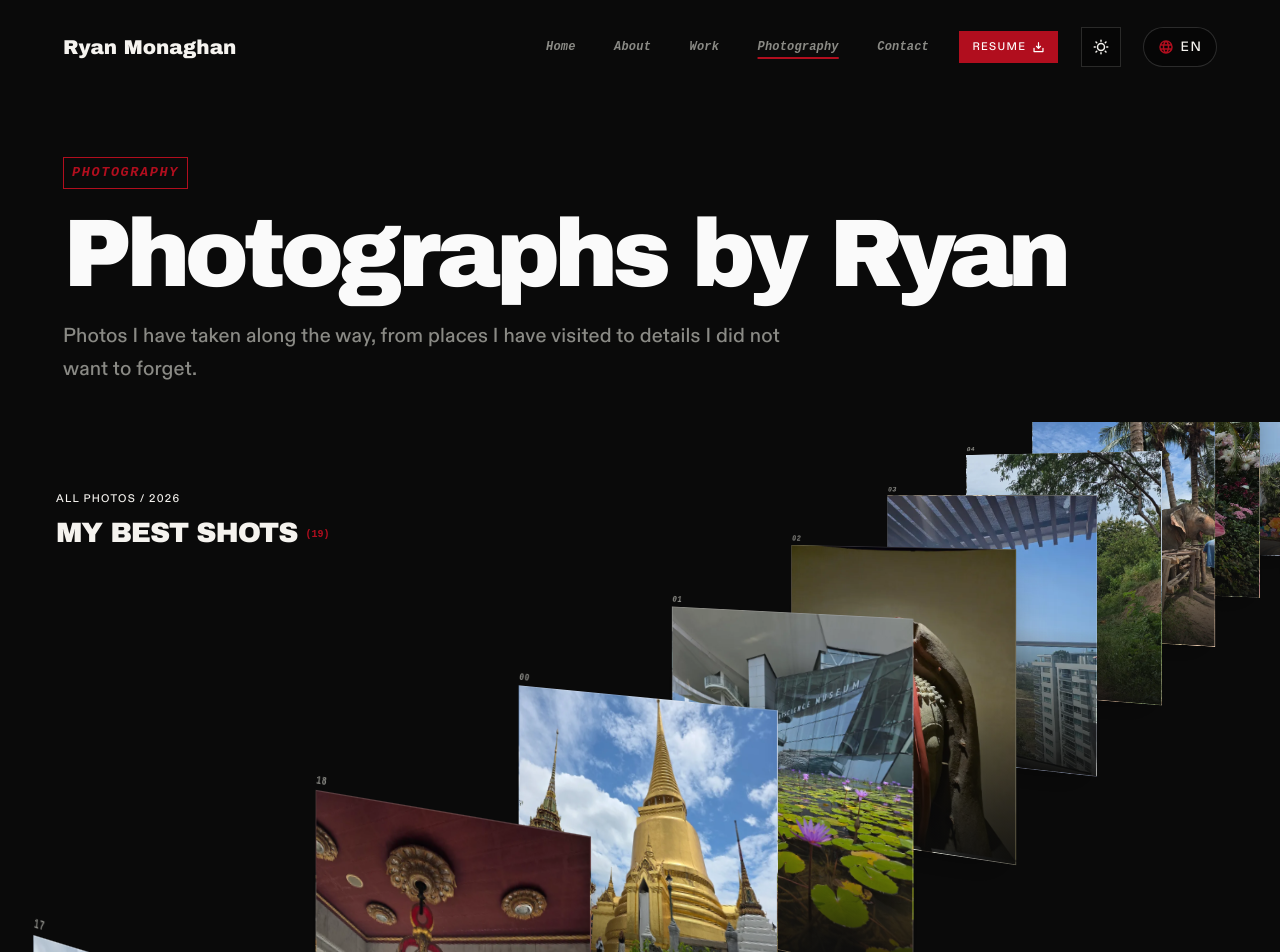
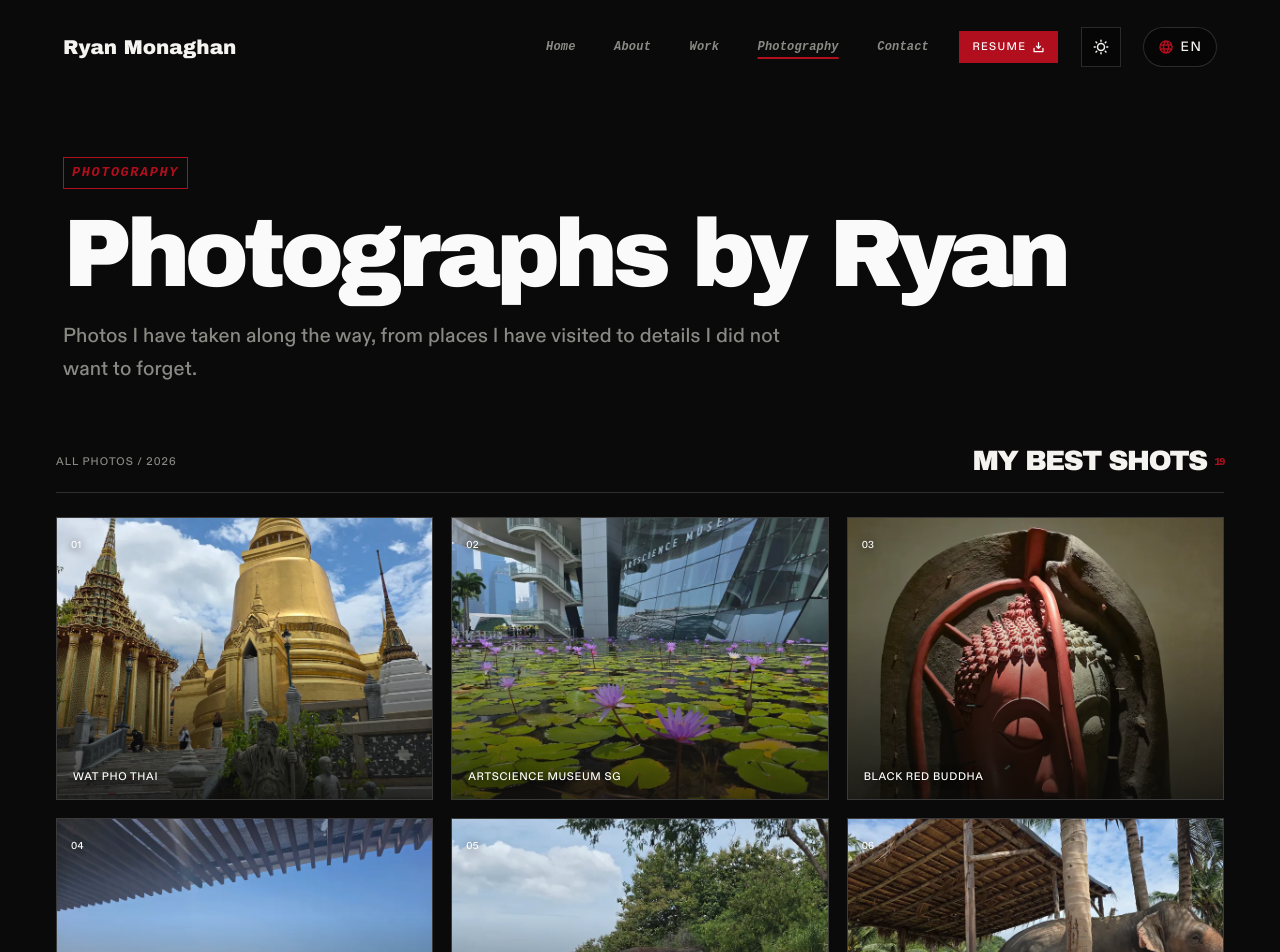
Before and after one commit to Ryan1997123/Portfolio-React, a React (Vite) app: page /photography in a window 1280 px wide. Shown: the top 952 px of the page. Built offline with nearby package versions, Linux system fonts and the light colour scheme; a web font is replaced by a local one.

Commit message:
photography

```diff
--- a/src/pages/photography-page.jsx
+++ b/src/pages/photography-page.jsx
@@ -1,244 +1,106 @@
-import {
-  AnimatePresence,
-  motion,
-  stagger,
-  useMotionValue,
-  useMotionValueEvent,
-  useReducedMotion,
-  useSpring,
-  useTransform,
-  useVelocity,
-  wrap,
-} from "motion/react";
-import { ScrambleText } from "motion-plus/react";
+import { AnimatePresence, motion, useReducedMotion } from "motion/react";
+import { X } from "@phosphor-icons/react";
 import { useEffect, useRef, useState } from "react";
 import { photography } from "../data/projects";
 import { useLanguage } from "../lib/LanguageContext";
 import { PageIntro, SiteLayout } from "./site-layout";
 
-const photographyPlaneLabels = photography.map((photo) => photo.label);
-const photographyPlaneCount = photography.length;
-const photographyPlaneWidth = 300;
-const photographyPlaneGap = -56;
-
-function PhotographyPlane({
-  index,
-  image,
-  scrollX,
-  scrollVelocity,
-  isHovered,
-  onHoverStart,
-  onHoverEnd,
-}) {
-  const hoverOffset = useSpring(0, { stiffness: 400, damping: 25 });
-  const waveOffset = useSpring(0, { stiffness: 300, damping: 20, mass: 0.3 });
-  const planeWidth = photographyPlaneWidth + photographyPlaneGap;
-  const totalWidth = planeWidth * photographyPlaneCount;
-  const startPosition = index * planeWidth;
-
-  useMotionValueEvent(scrollVelocity, "change", (velocity) => {
-    const position = startPosition + scrollX.get();
-    const centered = wrap(-totalWidth / 2, totalWidth / 2, position);
-    waveOffset.set(
-      (velocity / 50) *
-        Math.sin((centered / (totalWidth / 2)) * Math.PI * 2) *
-        5,
-    );
-  });
+function PhotographyGallery() {
+  const { t } = useLanguage();
+  const [selectedPhoto, setSelectedPhoto] = useState(null);
+  const closeButtonRef = useRef(null);
+  const prefersReducedMotion = useReducedMotion();
 
   useEffect(() => {
-    hoverOffset.set(isHovered ? -24 : 0);
-  }, [hoverOffset, isHovered]);
-
-  const transform = useTransform(() => {
-    const centered = wrap(
-      -totalWidth / 2,
-      totalWidth / 2,
-      startPosition + scrollX.get(),
-    );
-    return `translate3d(${centered}px, ${centered * -0.28 + waveOffset.get() + hoverOffset.get()}px, ${centered * -1.1}px) rotateY(-50deg)`;
-  });
+    if (!selectedPhoto) return undefined;
+    const previousFocus = document.activeElement;
+    const previousOverflow = document.body.style.overflow;
+    const closeOnEscape = (event) => {
+      if (event.key === "Escape") setSelectedPhoto(null);
+    };
+    document.body.style.overflow = "hidden";
+    document.addEventListener("keydown", closeOnEscape);
+    closeButtonRef.current?.focus();
+    return () => {
+      document.body.style.overflow = previousOverflow;
+      document.removeEventListener("keydown", closeOnEscape);
+      previousFocus?.focus?.();
+    };
+  }, [selectedPhoto]);
 
   return (
-    <motion.article
-      className={`photography-plane photo-placeholder photo-placeholder-${(index % 6) + 1}`}
-      style={{
-        backgroundImage: image ? `url(${image})` : undefined,
-        backgroundSize: "cover",
-        backgroundPosition: "center",
-        transform,
-        zIndex: isHovered ? 100 : 1,
-        filter: isHovered ? "brightness(1.15)" : "brightness(1)",
-      }}
-      onHoverStart={onHoverStart}
-      onHoverEnd={onHoverEnd}
-      onMouseEnter={onHoverStart}
-      onMouseLeave={onHoverEnd}
-      onTap={() => (isHovered ? onHoverEnd() : onHoverStart())}
+    <section
+      className="photography-gallery-section"
+      aria-labelledby="photography-gallery-title"
     >
-      <div className="photography-plane-index">
-        {String(index).padStart(2, "0")}
+      <div className="photography-gallery-heading">
+        <span>{t("allPhotos")}</span>
+        <h2 id="photography-gallery-title">
+          {t("bestShots")} <sup>{photography.length}</sup>
+        </h2>
+      </div>
+      <div className="photography-card-grid">
+        {photography.map((photo, index) => (
+          <motion.button
+            key={photo.id}
+            type="button"
+            className="photography-card"
+            initial={prefersReducedMotion ? false : { opacity: 0, y: 18 }}
+            whileInView={{ opacity: 1, y: 0 }}
+            viewport={{ once: true, amount: 0.15 }}
+            transition={{
+              duration: prefersReducedMotion ? 0 : 0.45,
+              delay: prefersReducedMotion ? 0 : (index % 3) * 0.05,
+              ease: [0.22, 1, 0.36, 1],
+            }}
+            whileHover={prefersReducedMotion ? undefined : { y: -5 }}
+            whileTap={prefersReducedMotion ? undefined : { scale: 0.99 }}
+            onClick={() => setSelectedPhoto(photo)}
+            aria-label={`${photo.label}, view full-size photo`}
+          >
+            <img src={photo.image} alt="" loading="lazy" decoding="async" />
+            <span className="photography-card-index">
+              {String(index + 1).padStart(2, "0")}
+            </span>
+            <span className="photography-card-label">{photo.label}</span>
+          </motion.button>
+        ))}
       </div>
       <AnimatePresence>
-        {isHovered && (
+        {selectedPhoto && (
           <motion.div
-            className="photography-plane-label"
+            className="photography-lightbox-backdrop"
             initial={{ opacity: 0 }}
             animate={{ opacity: 1 }}
             exit={{ opacity: 0 }}
+            onClick={() => setSelectedPhoto(null)}
+            role="presentation"
           >
             <motion.div
-              className="photography-plane-label-line"
-              initial={{ scaleX: 0 }}
-              animate={{ scaleX: 1 }}
-              exit={{ scaleX: 0 }}
-            />
-            <div className="photography-plane-label-text">
-              <ScrambleText
-                active={isHovered}
-                duration={stagger(0.05)}
-                chars="!@#$%^&*()_+-=[]{}|;:,.<>?/~`░▒▓█"
+              className="photography-lightbox"
+              role="dialog"
+              aria-modal="true"
+              aria-labelledby="photography-lightbox-title"
+              initial={prefersReducedMotion ? false : { opacity: 0, scale: 0.98 }}
+              animate={{ opacity: 1, scale: 1 }}
+              exit={{ opacity: 0, scale: 0.98 }}
+              onClick={(event) => event.stopPropagation()}
+            >
+              <button
+                ref={closeButtonRef}
+                className="photography-lightbox-close"
+                type="button"
+                aria-label="Close photo"
+                onClick={() => setSelectedPhoto(null)}
               >
-                {photographyPlaneLabels[index % photographyPlaneLabels.length]}
-              </ScrambleText>
-            </div>
+                <X size={22} weight="bold" aria-hidden="true" />
+              </button>
+              <img src={selectedPhoto.image} alt={selectedPhoto.label} />
+              <p id="photography-lightbox-title">{selectedPhoto.label}</p>
+            </motion.div>
           </motion.div>
         )}
       </AnimatePresence>
-    </motion.article>
-  );
-}
-
-function ScrollVelocityPlanes() {
-  const { t } = useLanguage();
-  const rawScrollX = useMotionValue(0);
-  const scrollX = useSpring(rawScrollX, {
-    stiffness: 100,
-    damping: 30,
-    mass: 0.5,
-  });
-  const scrollVelocity = useVelocity(scrollX);
-  const containerRef = useRef(null);
-  const pointerRef = useRef({ active: false, horizontal: false, x: 0, y: 0 });
-  const [hoveredIndex, setHoveredIndex] = useState(null);
-  const prefersReducedMotion = useReducedMotion();
-
-  const handlePointerDown = (event) => {
-    if (event.button !== undefined && event.button !== 0) return;
-    pointerRef.current = {
-      active: true,
-      horizontal: false,
-      x: event.clientX,
-      y: event.clientY,
-    };
-    try {
-      if (
-        event.currentTarget &&
-        typeof event.currentTarget.setPointerCapture === "function"
-      ) {
-        event.currentTarget.setPointerCapture(event.pointerId);
-      }
-    } catch {
-      // Pointer capture can fail during rapid repeated input.
-    }
-  };
-
-  const handlePointerMove = (event) => {
-    const pointer = pointerRef.current;
-    if (!pointer.active) return;
-
-    const deltaX = event.clientX - pointer.x;
-    const deltaY = event.clientY - pointer.y;
-    if (!pointer.horizontal && Math.abs(deltaX) + Math.abs(deltaY) > 8) {
-      pointer.horizontal = Math.abs(deltaX) > Math.abs(deltaY);
-    }
-    if (!pointer.horizontal) return;
-
-    if (event.cancelable) event.preventDefault();
-    rawScrollX.set(rawScrollX.get() + deltaX * 2.5);
-    pointer.x = event.clientX;
-    pointer.y = event.clientY;
-  };
-
-  const handlePointerEnd = (event) => {
-    pointerRef.current.active = false;
-    pointerRef.current.horizontal = false;
-    if (event?.currentTarget && event?.pointerId !== undefined) {
-      try {
-        if (event.currentTarget.hasPointerCapture?.(event.pointerId)) {
-          event.currentTarget.releasePointerCapture(event.pointerId);
-        }
-      } catch {
-        // The pointer may already have been released by the browser.
-      }
-    }
-  };
-
-  useEffect(() => {
-    const handleGlobalPointerEnd = () => {
-      pointerRef.current.active = false;
-      pointerRef.current.horizontal = false;
-    };
-    window.addEventListener("pointerup", handleGlobalPointerEnd);
-    window.addEventListener("pointercancel", handleGlobalPointerEnd);
-    return () => {
-      window.removeEventListener("pointerup", handleGlobalPointerEnd);
-      window.removeEventListener("pointercancel", handleGlobalPointerEnd);
-    };
-  }, []);
-
-  useEffect(() => {
-    const container = containerRef.current;
-    if (!container || prefersReducedMotion) return undefined;
-    const handleWheel = (event) => {
-      if (Math.abs(event.deltaY) >= Math.abs(event.deltaX)) return;
-      event.preventDefault();
-      rawScrollX.set(rawScrollX.get() - event.deltaX);
-    };
-    container.addEventListener("wheel", handleWheel, { passive: false });
-    return () => container.removeEventListener("wheel", handleWheel);
-  }, [prefersReducedMotion, rawScrollX]);
-
-  return (
-    <section
-      ref={containerRef}
-      className="photography-planes-container"
-      onPointerDown={handlePointerDown}
-      onPointerMove={handlePointerMove}
-      onPointerUp={handlePointerEnd}
-      onPointerCancel={handlePointerEnd}
-      onLostPointerCapture={handlePointerEnd}
-      onDoubleClick={(event) => event.preventDefault()}
-      aria-label="Interactive photography collection"
-    >
-      <div className="photography-planes-heading">
-        <span>{t("allPhotos")}</span>
-        <strong>
-          {t("bestShots")} <sup>({photographyPlaneCount})</sup>
-        </strong>
-      </div>
-      <span className="photography-planes-hint photography-planes-hint-desktop">
-        {t("dragHintDesktop")}
-      </span>
-      <span className="photography-planes-hint photography-planes-hint-mobile">
-        {t("dragHintMobile")}
-      </span>
-      <div className="photography-planes-viewport">
-        <div className="photography-planes-stage">
-          {photography.map((photo, index) => (
-            <PhotographyPlane
-              key={photo.id}
-              index={index}
-              image={photo.image}
-              scrollX={scrollX}
-              scrollVelocity={scrollVelocity}
-              isHovered={hoveredIndex === index}
-              onHoverStart={() => setHoveredIndex(index)}
-              onHoverEnd={() => setHoveredIndex(null)}
-            />
-          ))}
-        </div>
-      </div>
     </section>
   );
 }
@@ -255,7 +117,7 @@ export function PhotographyPage() {
           title={t("photoTitle")}
           body={t("photoBody")}
         />
-        <ScrollVelocityPlanes />
+        <PhotographyGallery />
       </div>
     </SiteLayout>
   );
--- a/src/pages/portfolio-pages.css
+++ b/src/pages/portfolio-pages.css
@@ -3075,6 +3075,226 @@
   height: auto !important;
 }
 
+.photography-gallery-section {
+  width: min(100%, 1280px);
+  margin: 0 auto;
+  padding: 24px 56px 96px;
+}
+
+.photography-gallery-heading {
+  display: flex;
+  align-items: flex-end;
+  justify-content: space-between;
+  gap: 24px;
+  margin-bottom: 24px;
+  border-bottom: 1px solid rgb(245 243 239 / 0.16);
+  padding-bottom: 16px;
+  color: #8a8a85;
+  font-family: var(--font-mono);
+  font-size: 11px;
+  font-style: italic;
+  font-weight: 700;
+  letter-spacing: 0.1em;
+  text-transform: uppercase;
+}
+
+.photography-gallery-heading h2 {
+  margin: 0;
+  color: #f5f3ef !important;
+  font-family: var(--font-display) !important;
+  font-size: 28px !important;
+  font-style: normal;
+  line-height: 1;
+}
+
+.photography-gallery-heading sup {
+  color: #b10e1e;
+  font-family: var(--font-mono);
+  font-size: 11px;
+}
+
+.photography-card-grid {
+  display: grid;
+  grid-template-columns: repeat(3, minmax(0, 1fr));
+  gap: 18px;
+}
+
+.photography-card {
+  position: relative;
+  display: block;
+  width: 100%;
+  aspect-ratio: 4 / 3;
+  overflow: hidden;
+  border: 1px solid rgb(245 243 239 / 0.16);
+  padding: 0;
+  background: #171717;
+  color: #f5f3ef;
+  cursor: zoom-in;
+  text-align: left;
+}
+
+.photography-card::after {
+  position: absolute;
+  inset: 35% 0 0;
+  background: linear-gradient(to bottom, transparent, rgb(10 10 10 / 0.76));
+  content: '';
+  pointer-events: none;
+}
+
+.photography-card img {
+  display: block;
+  width: 100%;
+  height: 100%;
+  object-fit: cover;
+  transition: transform 450ms cubic-bezier(0.22, 1, 0.36, 1);
+}
+
+.photography-card:hover img,
+.photography-card:focus-visible img {
+  transform: scale(1.035);
+}
+
+.photography-card:focus-visible,
+.photography-lightbox-close:focus-visible {
+  outline: 3px solid #b10e1e;
+  outline-offset: 4px;
+}
+
+.photography-card-index,
+.photography-card-label {
+  position: absolute;
+  z-index: 1;
+  font-family: var(--font-mono);
+  font-style: italic;
+  font-weight: 700;
+  text-transform: uppercase;
+}
+
+.photography-card-index {
+  top: 14px;
+  left: 14px;
+  color: #fff;
+  font-size: 10px;
+  text-shadow: 0 1px 8px rgb(0 0 0 / 0.7);
+}
+
+.photography-card-label {
+  right: 16px;
+  bottom: 14px;
+  left: 16px;
+  overflow-wrap: anywhere;
+  color: #fff;
+  font-size: 11px;
+  letter-spacing: 0.06em;
+  line-height: 1.35;
+  text-shadow: 0 1px 8px rgb(0 0 0 / 0.8);
+}
+
+.photography-lightbox-backdrop {
+  position: fixed;
+  z-index: 1000;
+  inset: 0;
+  display: grid;
+  place-items: center;
+  padding: 24px;
+  background: rgb(0 0 0 / 0.88);
+  backdrop-filter: blur(8px);
+}
+
+.photography-lightbox {
+  position: relative;
+  display: flex;
+  width: min(100%, 1200px);
+  max-height: calc(100svh - 48px);
+  flex-direction: column;
+  align-items: center;
+  gap: 12px;
+}
+
+.photography-lightbox img {
+  display: block;
+  width: 100%;
+  max-height: calc(100svh - 112px);
+  object-fit: contain;
+}
+
+.photography-lightbox p {
+  max-width: 100%;
+  color: #f5f3ef;
+  font-family: var(--font-mono);
+  font-size: 12px;
+  font-style: italic;
+  line-height: 1.4;
+  text-align: center;
+  text-transform: uppercase;
+}
+
+.photography-lightbox-close {
+  position: absolute;
+  z-index: 1;
+  top: 12px;
+  right: 12px;
+  display: grid;
+  width: 44px;
+  height: 44px;
+  place-items: center;
+  border: 1px solid rgb(255 255 255 / 0.5);
+  background: rgb(10 10 10 / 0.75);
+  color: #fff;
+  cursor: pointer;
+}
+
+@media (max-width: 1023px) {
+  .photography-gallery-section {
+    padding-inline: 40px;
+  }
+
+  .photography-card-grid {
+    grid-template-columns: repeat(2, minmax(0, 1fr));
+  }
+}
+
+@media (max-width: 768px) {
+  .photography-gallery-section {
+    padding: 12px 24px 72px;
+  }
+}
+
+@media (max-width: 520px) {
+  .photography-card-grid {
+    grid-template-columns: minmax(0, 1fr);
+    gap: 14px;
+  }
+
+  .photography-gallery-heading {
+    align-items: flex-start;
+    flex-direction: column;
+    gap: 8px;
+  }
+
+  .photography-gallery-heading h2 {
+    font-size: 25px !important;
+  }
+
+  .photography-lightbox-backdrop {
+    padding: 12px;
+  }
+
+  .photography-lightbox {
+    max-height: calc(100svh - 24px);
+  }
+
+  .photography-lightbox img {
+    max-height: calc(100svh - 88px);
+  }
+}
+
+@media (prefers-reduced-motion: reduce) {
+  .photography-card img {
+    transition: none;
+  }
+}
+
 .work-filter-button {
   min-height: 44px;
   border: 1px solid rgba(255, 255, 255, 0.1);
@@ -3398,6 +3618,20 @@
 .portfolio-shell[data-theme="light"] .case-study-visual,
 .portfolio-shell[data-theme="light"] .photography-planes-container {
   background-color: #f5f3ef;
+}
+
+.portfolio-shell[data-theme="light"] .photography-gallery-heading {
+  border-color: rgb(25 24 23 / 0.16);
+  color: #625e58;
+}
+
+.portfolio-shell[data-theme="light"] .photography-gallery-heading h2 {
+  color: #191817 !important;
+}
+
+.portfolio-shell[data-theme="light"] .photography-card {
+  border-color: rgb(25 24 23 / 0.2);
+  background: #e9e4de;
 }
 
 .portfolio-shell[data-theme="light"] .mobile-navigation {
```
